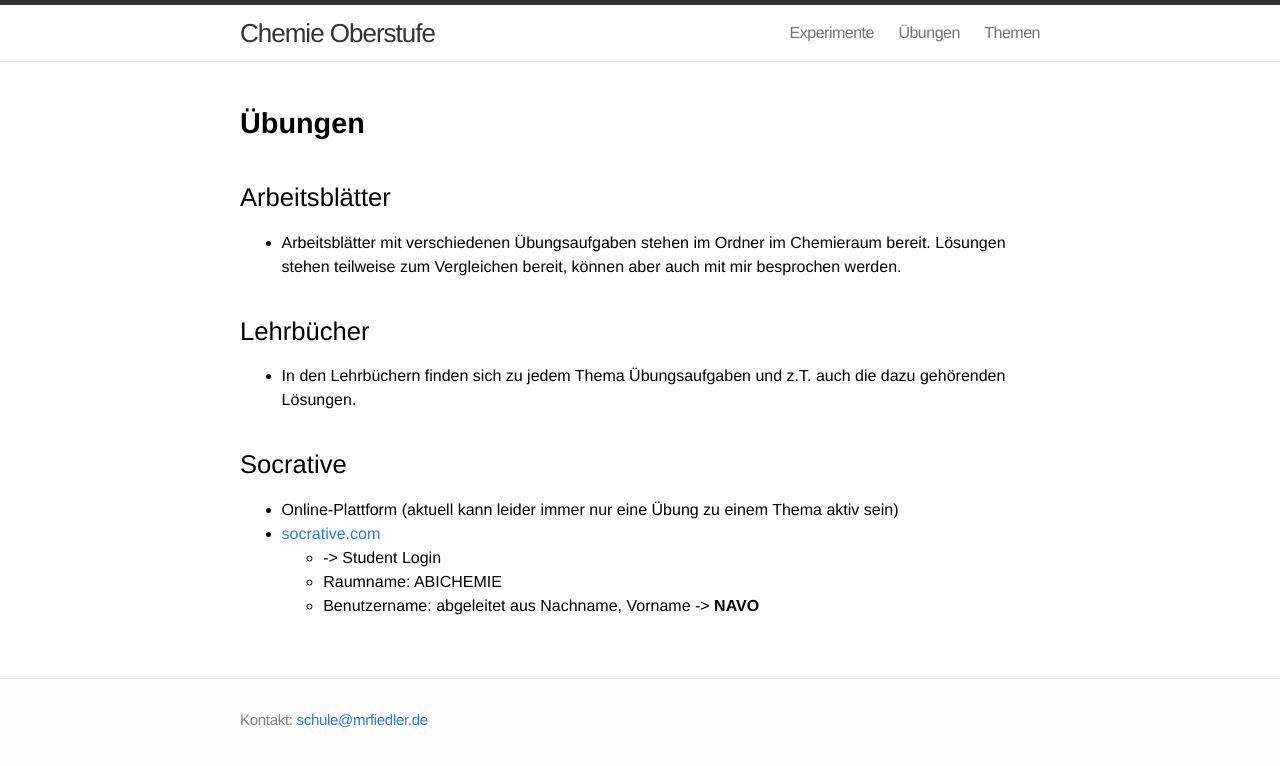
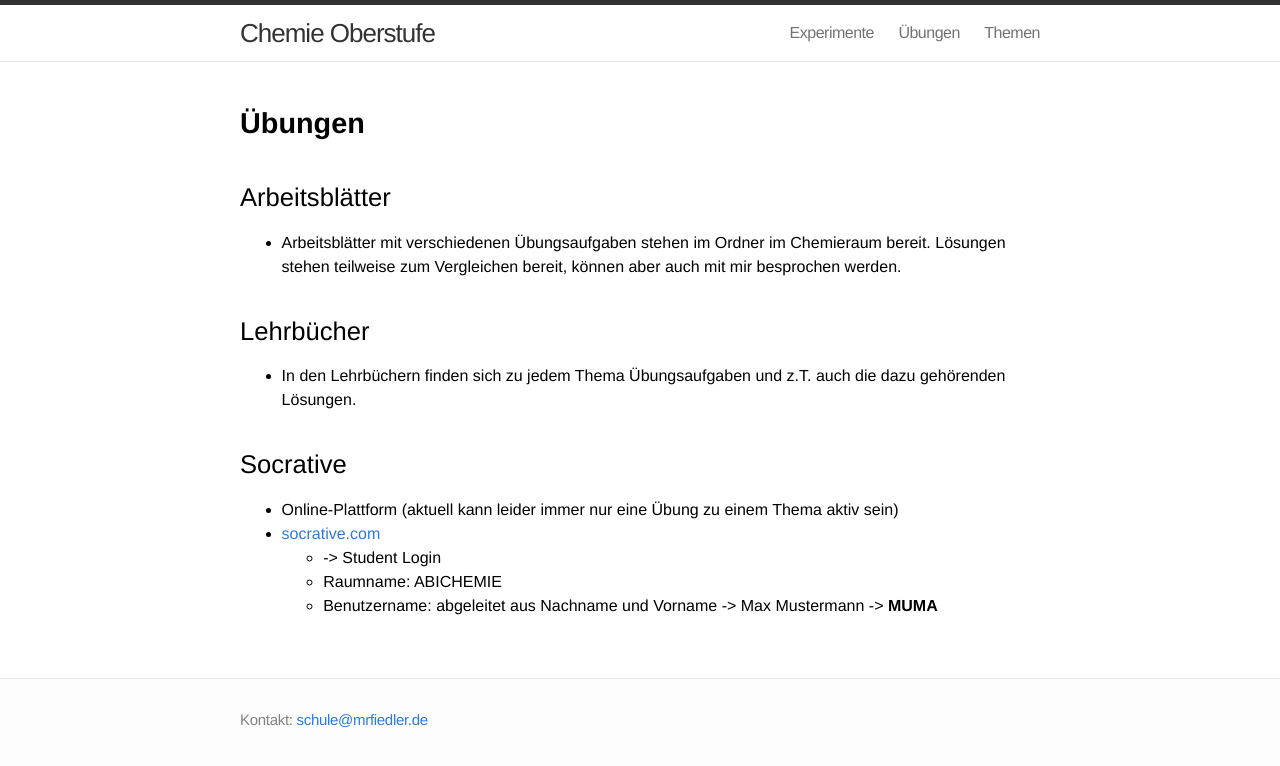
Before and after one commit to chemie-oberstufe/chemie-oberstufe.github.io, a Jekyll site: the page built from uebungen/index.md, in a window 1280 px wide. Shown: the top 766 px of the page. Built offline with Jekyll 4.4.1, drawn with Linux system fonts in a browser that asks for light colours.

Commit message:
Benutzername eindeutiger

```diff
--- a/uebungen/index.md
+++ b/uebungen/index.md
@@ -18,4 +18,4 @@ showinmenu: true
 - [socrative.com](https://socrative.com)
     - -> Student Login
     - Raumname: ABICHEMIE
-    - Benutzername: abgeleitet aus Nachname, Vorname -> **NAVO**
+    - Benutzername: abgeleitet aus Nachname und Vorname -> Max Mustermann -> **MUMA**
```
